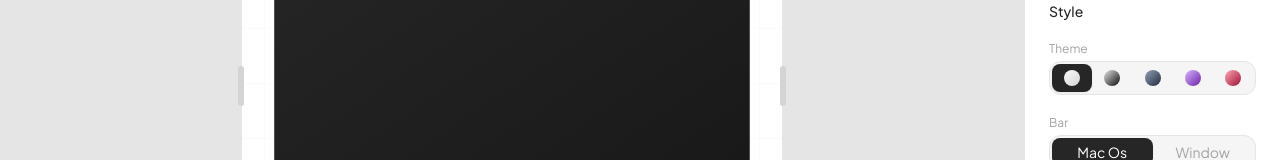
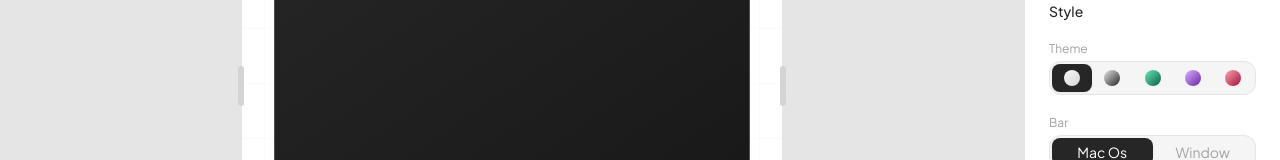
Before and after one commit to CraziiIvan/code-frame, a React (Vite) app: page / in a window 1280 px wide. Shown: the part 341-501 px from the top of the page. Built offline with nearby package versions, Linux system fonts and the light colour scheme.

Commit message:
modified styles

```diff
--- a/src/types/types.ts
+++ b/src/types/types.ts
@@ -11,7 +11,7 @@ export type TReducerState = {
   font: string;
   fontSize: string;
   padding: string;
-  theme: "pure" | "coal" | "purple" | "rose" | "slate";
+  theme: "pure" | "coal" | "purple" | "rose" | "mint";
   bar: string;
   darkMode: boolean;
   radious: string;
--- a/src/utils/lists.ts
+++ b/src/utils/lists.ts
@@ -19,39 +19,42 @@ export const editorStyles: TStylesList<string> = {
     dark: "border-neutral-600 from-zinc-800 to-zinc-950",
     light: "border-neutral-200 from-zinc-50 to-zinc-300",
   },
+  mint: {
+    dark: " border-neutral-600 from-emerald-950 to-neutral-950 ",
+    light: "border-neutral-200 from-slate-200 to-slate-300",
+  },
   purple: {
-    dark: "border-neutral-600 from-purple-950 to-neutral-950",
+    dark: "border-neutral-600 from-purple-1000 to-neutral-950",
     light: "border-neutral-200 from-purple-50 to-purple-400",
   },
   rose: {
     dark: "border-neutral-600 from-rose-950 to-neutral-950 ",
     light: "border-neutral-200 from-rose-50 to-rose-300",
   },
-  slate: {
-    dark: " border-neutral-600 from-slate-800 to-slate-950 ",
-    light: "border-neutral-200 from-slate-200 to-slate-300",
-  },
 };
 
 export const bgStyles: TStylesList<string> = {
   pure: "bg-pure",
-  coal: "from-zinc-700 to-zinc-950",
-  purple: "from-purple-800 to-purple-950",
-  rose: "from-rose-700 to-rose-950",
-  slate: "from-slate-700  to-slate-950",
+  coal: "from-zinc-400 to-zinc-700",
+  mint: "from-emerald-400  to-emerald-600",
+  purple: "from-purple-400 to-purple-600",
+  rose: "from-rose-400 to-rose-600",
 };
 
-export const themeOptions = ["pure", "coal", "slate", "purple", "rose"];
+export const themeOptions = ["pure", "coal", "mint", "purple", "rose"];
+
 export const themeOptionStyles = {
   pure: "bg-gradient-to-br from-neutral-50 to-neutral-300",
-  coal: "bg-gradient-to-br from-neutral-200 to-neutral-950",
-  slate: "bg-gradient-to-br from-slate-400 to-slate-800",
+  coal: "bg-gradient-to-br from-neutral-200 to-neutral-800",
+  mint: "bg-gradient-to-br from-emerald-300 to-emerald-800",
   purple: "bg-gradient-to-br from-purple-300 to-purple-800",
   rose: "bg-gradient-to-br from-rose-300 to-rose-800",
 };
 
 export const paddingOptions = ["32", "64", "80", "128"];
+
 export const barOptions = ["Mac Os", "Window"];
+
 export const langOptions = [
   "Javascript",
   "Typescript",
--- a/tailwind.config.js
+++ b/tailwind.config.js
@@ -20,6 +20,9 @@ export default {
         "pure": "url('./src/assets/background/pure_bg.svg')",
         "space": "url('./src/assets/background/space_bg.svg')",
       },
+      gradientColorStops: {
+        "purple-1000": "#25063D"
+      }
     },
   },
   plugins: [],
```
